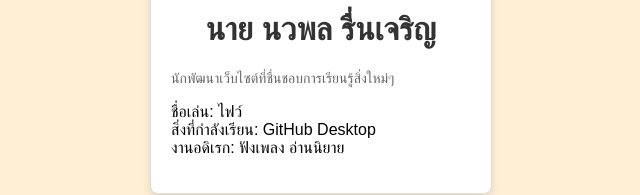
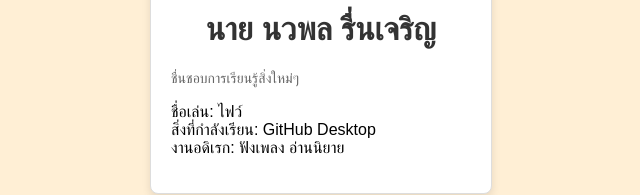
Before and after one commit to nwphlrunceriy-eng/my-web-profile, a plain HTML site: page index.html in a window 1280 px wide. Shown: the part 235-430 px from the top of the page, without its empty margins (319-959 px from the left). Drawn offline with Linux system fonts and the light colour scheme.

Commit message:
อัปเดตรายละเอียดโปรเจกต์

```diff
--- a/index.html
+++ b/index.html
@@ -11,7 +11,7 @@
     <img src="รูป.jpg" alt="รูปโปรไฟล์" />
     <p class="greeting">สวัสดีครับ</p>
     <h1 id="profile-name">นาย นวพล รื่นเจริญ</h1>
-    <p class="bio">นักพัฒนาเว็บไซต์ที่ชื่นชอบการเรียนรู้สิ่งใหม่ๆ </p>
+    <p class="bio"> ชื่นชอบการเรียนรู้สิ่งใหม่ๆ </p>
     <ul>
       <li>ชื่อเล่น: ไฟว์</li>
       <li>สิ่งที่กำลังเรียน: GitHub Desktop</li>
```
